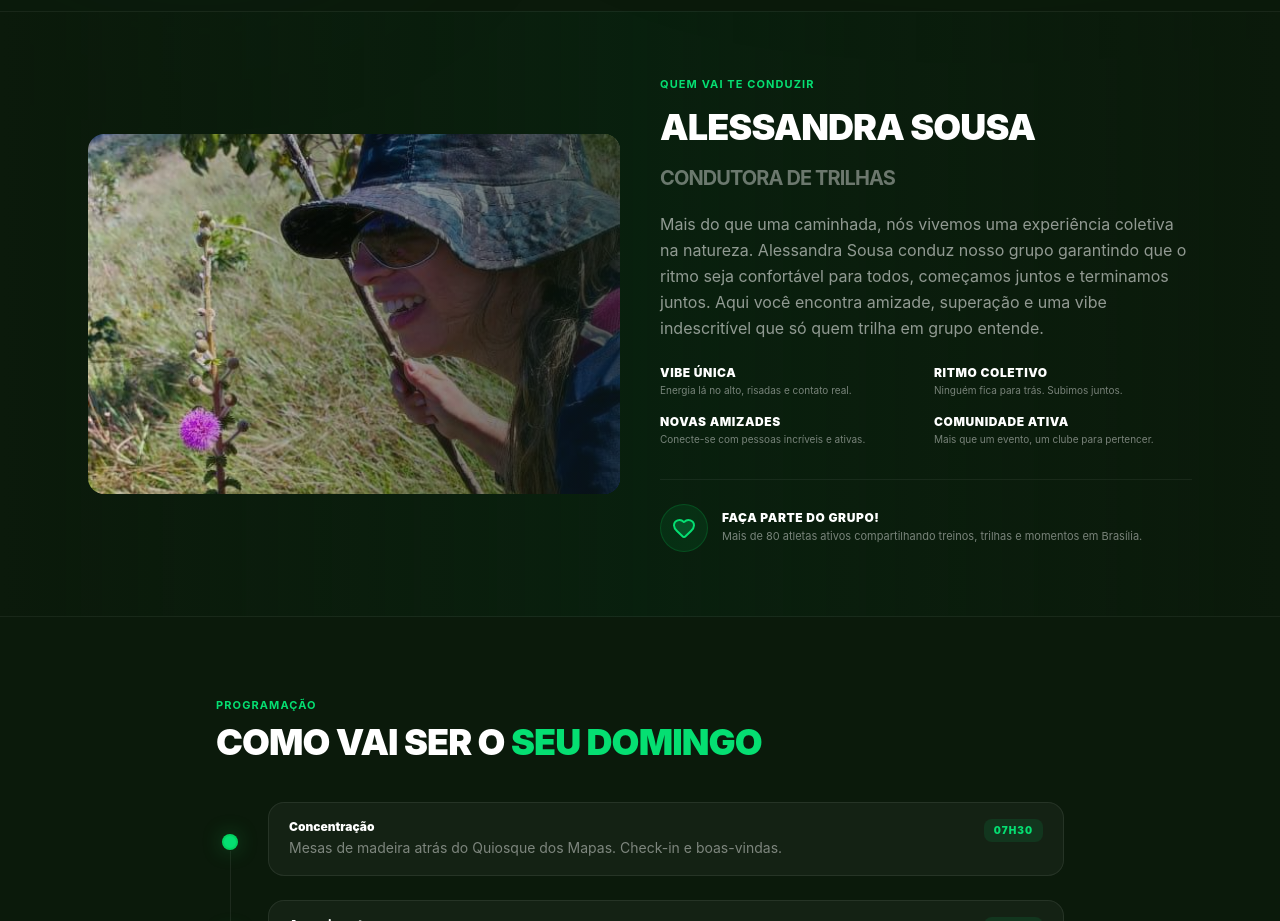
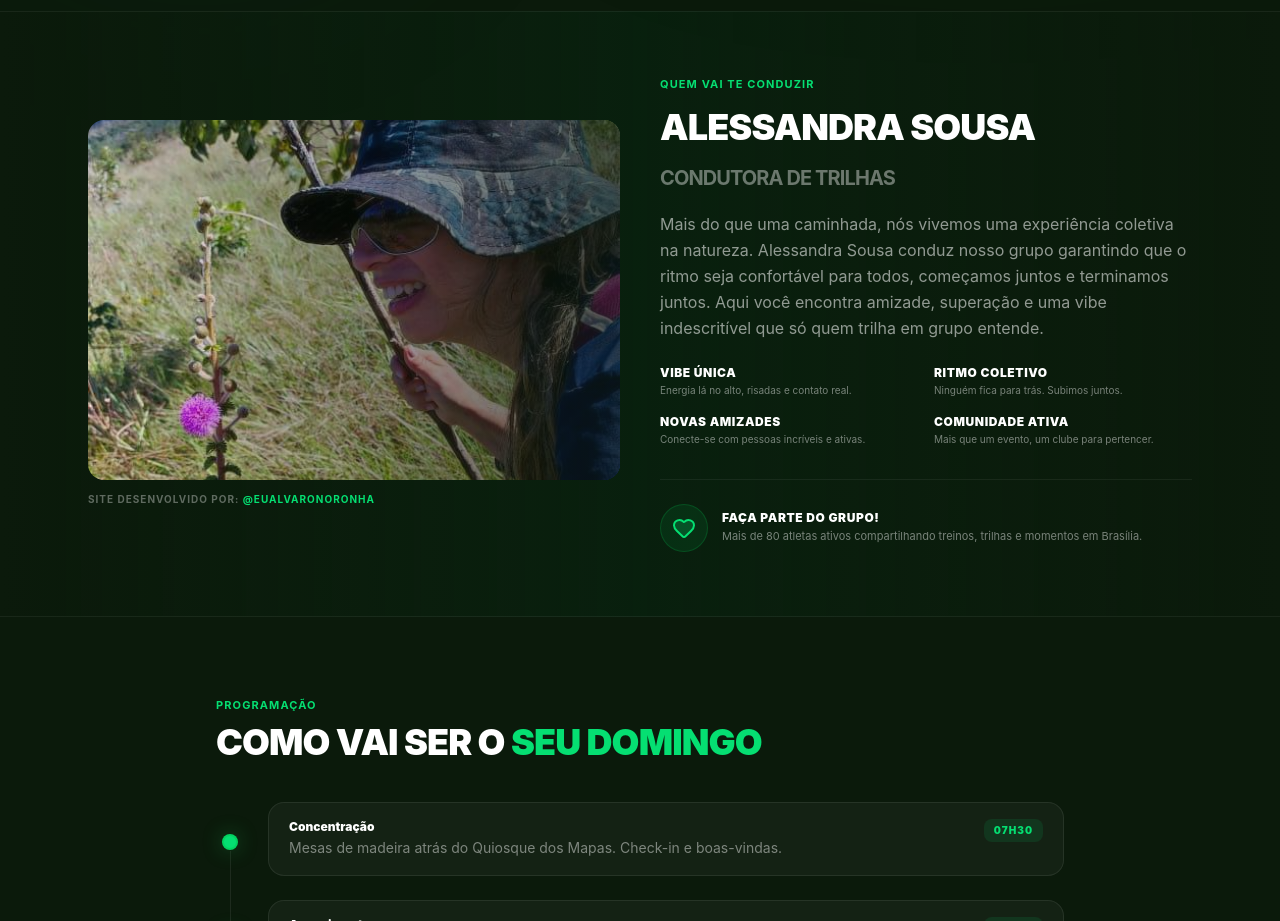
Before and after one commit to alvaronp401/flora-check, a React (Vite) app: page /flona-12km in a window 1280 px wide. Shown: the part 880-1801 px from the top of the page. Built offline with nearby package versions, Linux system fonts and the light colour scheme; no server answers.

Commit message:
Add developer credit link

```diff
--- a/src/pages/Flona12km/index.tsx
+++ b/src/pages/Flona12km/index.tsx
@@ -448,9 +448,22 @@ const Flona12km: React.FC = () => {
       <section className="relative z-10 bg-linear-to-r from-[#0B1A0B] via-green-950/30 to-[#0B1A0B] border-y border-white/6 py-16">
         <div className="max-w-6xl mx-auto px-6">
           <div className="grid md:grid-cols-2 gap-10 items-center">
-            <div className="relative rounded-2xl overflow-hidden h-90">
-              <img src={aleImg} alt="Alessandra conduzindo a trilha" className="w-full h-full object-cover" />
-              <div className="absolute inset-0 bg-linear-to-r from-transparent to-[#0B1A0B]/70" />
+            <div>
+              <div className="relative rounded-2xl overflow-hidden h-90">
+                <img src={aleImg} alt="Alessandra conduzindo a trilha" className="w-full h-full object-cover" />
+                <div className="absolute inset-0 bg-linear-to-r from-transparent to-[#0B1A0B]/70" />
+              </div>
+              <p className="mt-3 text-[10px] font-bold uppercase tracking-widest text-white/35">
+                Site desenvolvido por:{' '}
+                <a
+                  href="https://www.instagram.com/eualvaronoronha"
+                  target="_blank"
+                  rel="noreferrer"
+                  className="text-green-400 hover:text-green-300 transition-colors"
+                >
+                  @eualvaronoronha
+                </a>
+              </p>
             </div>
             <div>
               <p className="text-[11px] font-bold uppercase tracking-widest text-green-400 mb-3">Quem vai te conduzir</p>
```
